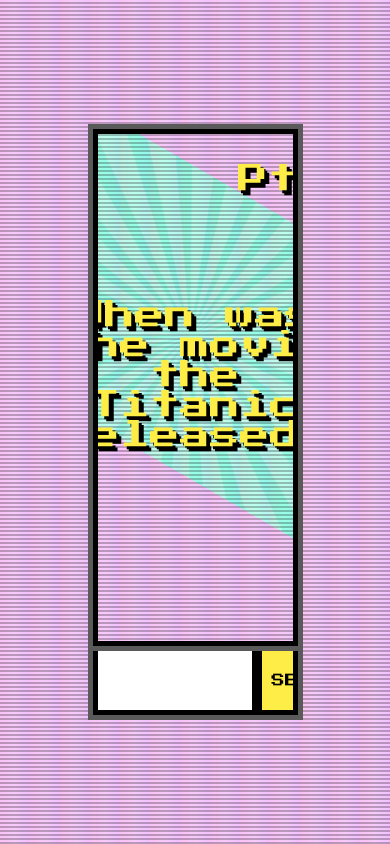
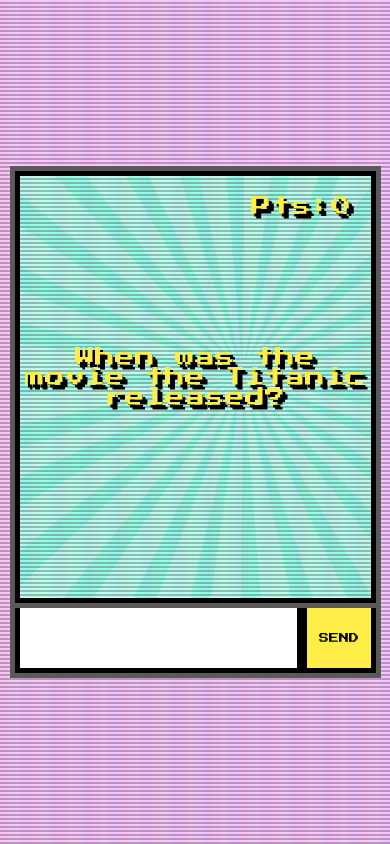
Before and after one commit to Pedrote123/TriviaQuiz, a plain HTML site: page index.html in a window 390 px wide. Drawn offline with Linux system fonts and the light colour scheme.

Commit message:
Responsiveness v1

```diff
--- a/style.css
+++ b/style.css
@@ -155,3 +155,29 @@ body::after{
     left: 72%;
     text-shadow: 3px 3px 0px black, 5px 5px 0px black;
 }
+
+
+@media screen and (max-width: 500px){
+    #mainContainer{
+        width: 90%;
+        height: 50%;
+    }
+    #mainContainer::before{
+        width: 230%;
+        top: -70.5%;
+        left: -50%;
+    }
+    .points{
+        font-size: 20px;
+        left: 66%;
+    }
+    .cQuestion{
+        font-size: 20px;
+    }
+    #form{
+        width: 90%;
+    }
+    .button{
+        font-size: 10px;
+    }
+}
```
